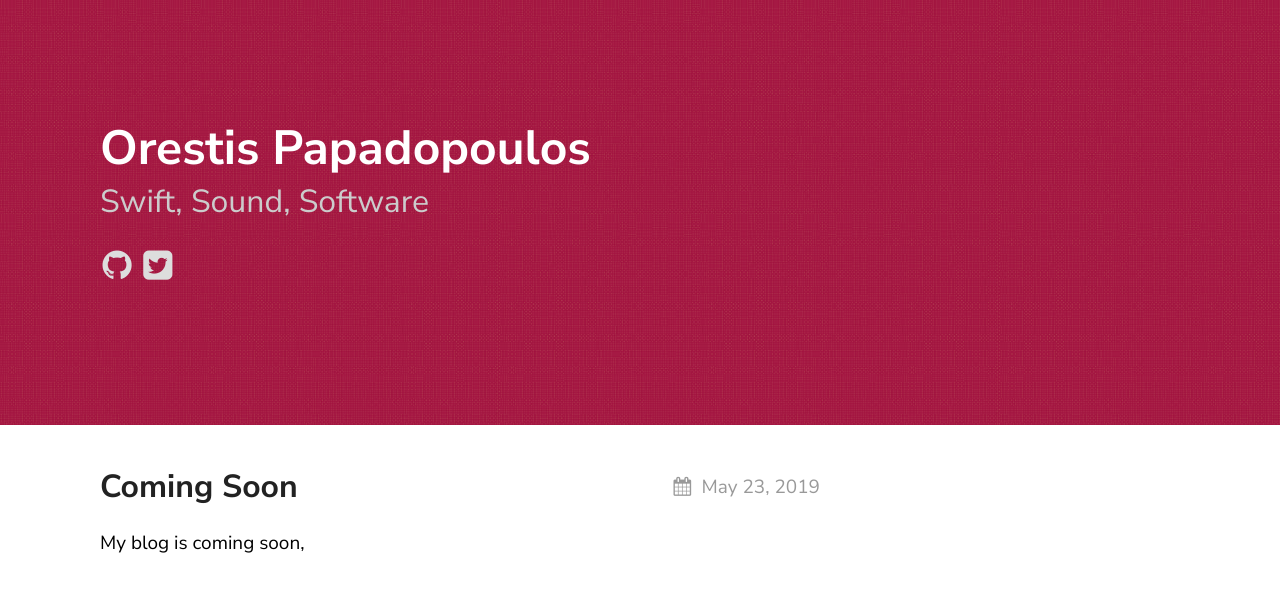
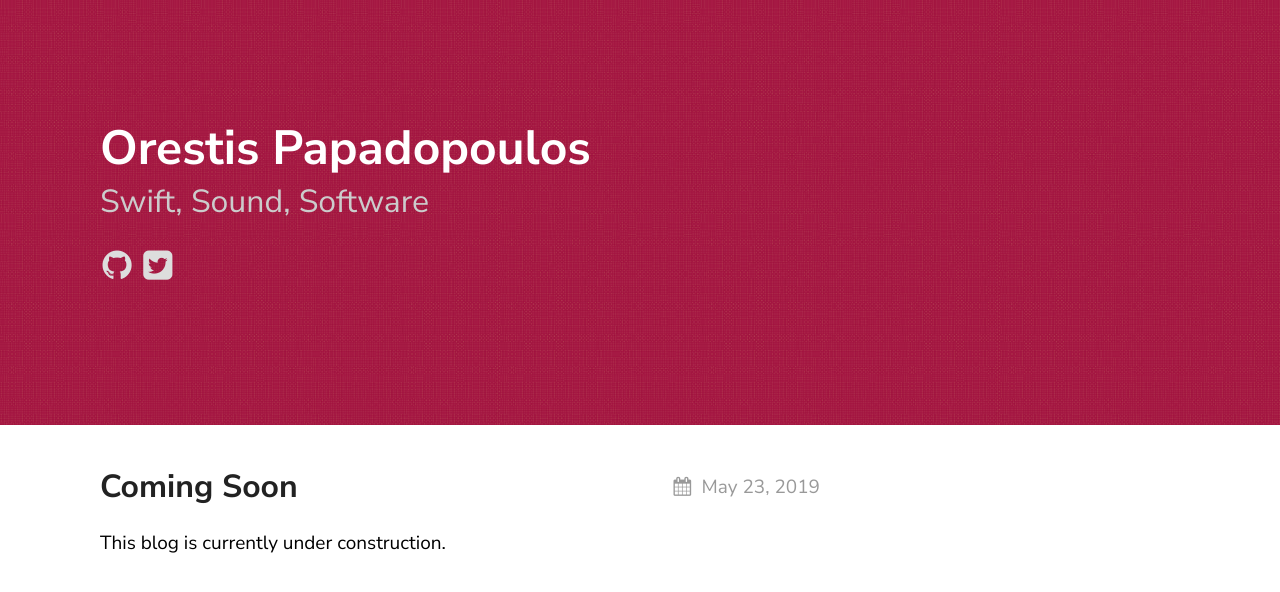
Before and after one commit to orjpap/orjpap.github.io, a Jekyll site: the page built from index.md, in a window 1280 px wide. Shown: the top 592 px of the page. Built offline with Jekyll 4.4.1, drawn with Linux system fonts in a browser that asks for light colours.

Commit message:
Construction

```diff
--- a/_posts/2019-05-23-Coming-Soon.markdown
+++ b/_posts/2019-05-23-Coming-Soon.markdown
@@ -3,7 +3,7 @@ layout: post
 title:  "Coming Soon"
 date:   2019-05-23 21:03:36 +0530
 ---
-My blog is coming soon,
+This blog is currently under construction.
 
 ---
 
```
